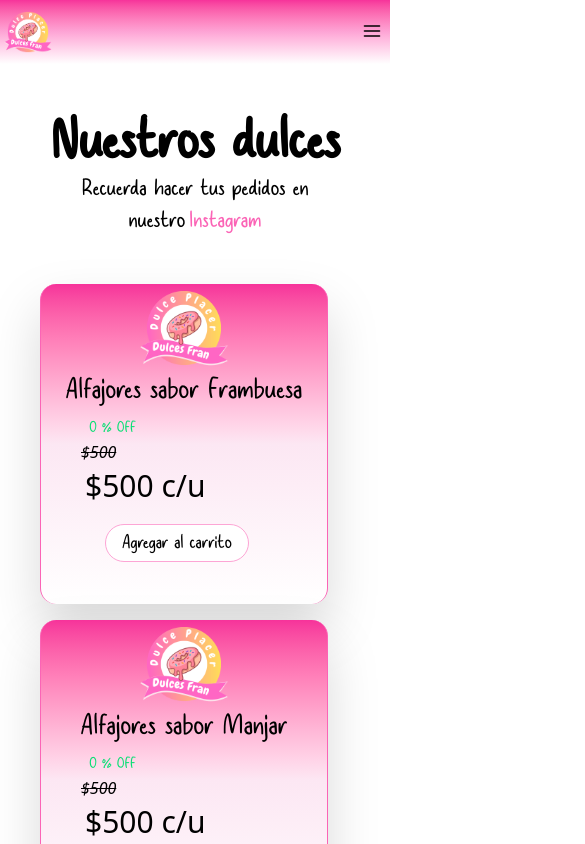
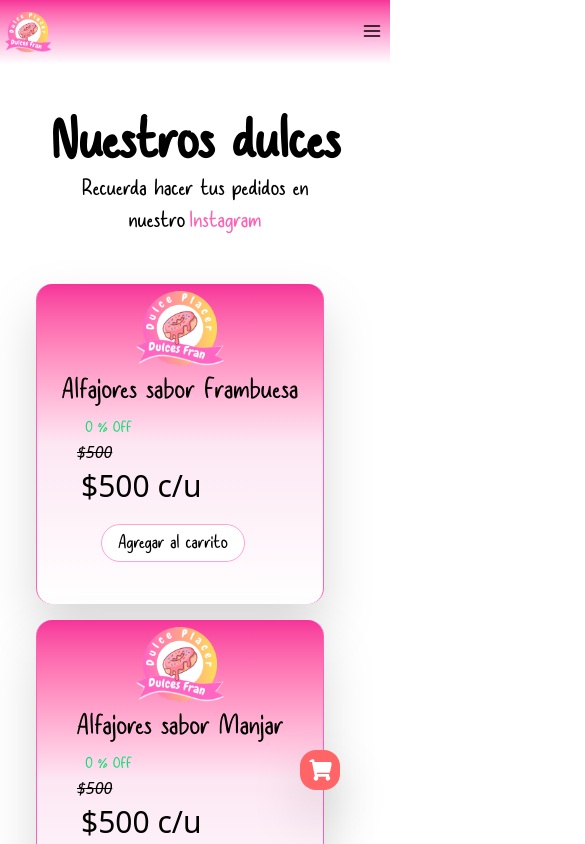
Before and after one commit to CrisMesina/dulcesfran, a React (Vite) app: page /servicios/dulces in a window 390 px wide. Shown: the top 844 px of the page, 585 px wide, since content can reach past the window. Built offline with nearby package versions, Linux system fonts and the light colour scheme.

Commit message:
update view telephone

```diff
--- a/src/App.css
+++ b/src/App.css
@@ -5,7 +5,11 @@
 @theme {
     --breakpoint-xxs: 388;
     --breakpoint-xs : 480;
+
+    --spacing-74: 300px;
+
     --font-Salmoon: "Salmoon", "sans-serif";
+
 }
 
 @font-face {
--- a/src/components/Carro.tsx
+++ b/src/components/Carro.tsx
@@ -100,14 +100,17 @@ export const Carro = () =>{
 
     return(
         <>
-            <div className='absolute'>
-                <button onClick={toggleMenu} ref={botonRef} className='absolute top-24 left-[1250px]' >
-                    <FaShoppingCart className='w-8 h-8 hover:cursor-cell fill-pink-600 drop-shadow-2xl' title="Tu carrito de compra"/>
+            <div className='static'>
+                <button onClick={toggleMenu} ref={botonRef} className='fixed top-[750px] left-74 z-50' >
+                    <FaShoppingCart className='absolute w-10 h-10 hover:cursor-cell fill-white drop-shadow-2xl
+                    bg-red-400 p-2 rounded-2xl'
+                    title="Tu carrito de compra"
+                    />
                 </button>
 
             </div>
             {isMenuOpen && (
-                <div ref={carritoRef} className="mt-20 w-[500px] rounded-xl border-dashed top-16 h-auto absolute z-10 left-[800px] bg-white border">
+                <div ref={carritoRef} className="mt-20 w-72 rounded-xl border-dashed top-[100px] h-auto fixed z-10 left-10 bg-white border">
                     <h1 className="text-center font-bold text-4xl drop-shadow-2xl text-black mb-2">Tu carrito</h1>
 
                     <div className="flex flex-col p-2 text-black text-center text-md font-bold">
--- a/src/pages/Dulces.tsx
+++ b/src/pages/Dulces.tsx
@@ -65,12 +65,12 @@ export const Dulces:React.FC<Productos>= ()=> {
                         </a>
                 </h6>
 
-                <div className='grid grid-cols-1 -mx-10 sm:grid-cols-2 md:grid-cols-3 md:mx-10 '>
+                <div className='grid grid-cols-1 -mx-5 sm:mx-auto md:mx-auto lg:mx-auto xl:mx-auto sm:grid-cols-2 md:grid-cols-3 lg:grid-cols-4 xl:grid-cols-3 2xl:grid-cols-4 '>
                     {
                        Producto.map((p)=>{
                         const totalPrice = calculateDiscountPrice(p.price, p.discount)
                         return(
-                            <div className='w-72 h-80 my-2 rounded-2xl mx-16 drop-shadow-2xl shadow-pink-900 border-r border-l border-pink-400 bg-gradient-to-b from-pink-500 via-pink-100 to-white'>
+                            <div className='w-72 h-80 my-2 rounded-2xl mx-10 drop-shadow-2xl shadow-pink-900 border-r border-l border-pink-400 bg-gradient-to-b from-pink-500 via-pink-100 to-white'>
                                 <div className='w-full'>
                                     <img src={p.imgURL} alt="" className='w-22 mx-auto' />
                                 </div>
```
